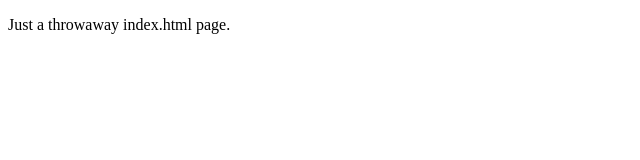
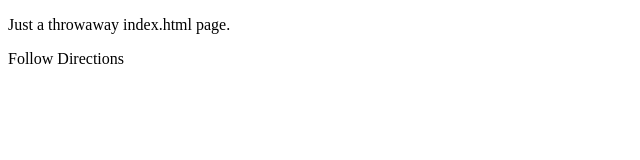
Before and after one commit to spartanindc/learn-github, a plain HTML site: page index.html in a window 1280 px wide. Shown: the whole page, without its empty margins (0-640 px from the left). Drawn offline with Linux system fonts and the light colour scheme.

Commit message:
made further changes instead of accidentally pushing to the master branch, doh

```diff
--- a/index.html
+++ b/index.html
@@ -5,5 +5,6 @@
 </head>
 <body>
   <p>Just a throwaway index.html page.</p>
+  <p>Follow Directions</p>
 </body>
 </html>
```
